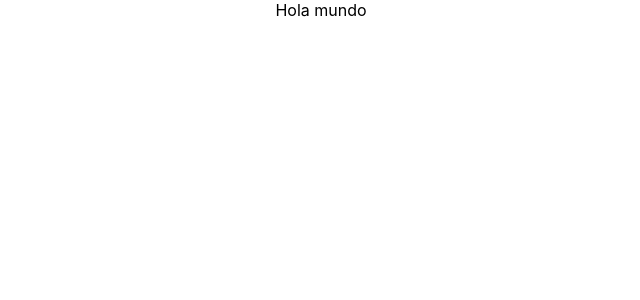
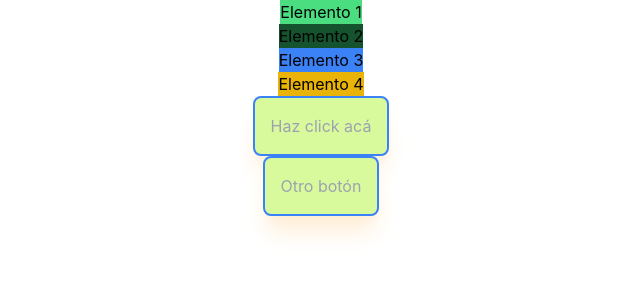
Before and after one commit to MinticcicloIII/explicacionestilosconspreproc, a React (Create React App) app: page / in a window 1280 px wide. Shown: the top 300 px of the page, without its empty margins (319-959 px from the left). Built offline with nearby package versions, Linux system fonts and the light colour scheme.

Commit message:
sin los applies sobre la misma linea

```diff
--- a/package.json
+++ b/package.json
@@ -34,5 +34,10 @@
       "last 1 firefox version",
       "last 1 safari version"
     ]
+  },
+  "devDependencies": {
+    "autoprefixer": "^10.4.2",
+    "postcss": "^8.4.5",
+    "tailwindcss": "^3.0.16"
   }
 }
--- /dev/null
+++ b/postcss.config.js
@@ -0,0 +1,6 @@
+module.exports = {
+  plugins: {
+    tailwindcss: {},
+    autoprefixer: {},
+  },
+}
--- a/src/App.css
+++ b/src/App.css
@@ -1,38 +1,3 @@
-.App {
-  text-align: center;
-}
-
-.App-logo {
-  height: 40vmin;
-  pointer-events: none;
-}
-
-@media (prefers-reduced-motion: no-preference) {
-  .App-logo {
-    animation: App-logo-spin infinite 20s linear;
-  }
-}
-
-.App-header {
-  background-color: #282c34;
-  min-height: 100vh;
-  display: flex;
-  flex-direction: column;
-  align-items: center;
-  justify-content: center;
-  font-size: calc(10px + 2vmin);
-  color: white;
-}
-
-.App-link {
-  color: #61dafb;
-}
-
-@keyframes App-logo-spin {
-  from {
-    transform: rotate(0deg);
-  }
-  to {
-    transform: rotate(360deg);
-  }
-}
+@tailwind base;
+@tailwind components;
+@tailwind utilities;
--- a/src/App.js
+++ b/src/App.js
@@ -1,13 +1,19 @@
-import logo from './logo.svg';
 import './App.css';
 
 function App() {
   return (
     <div className="App">
-    <span>Hola mundo</span>
-
+      <div className='flex flex-col items-center justify-center'>
+        <div className='mx-2 bg-green-400'>Elemento 1</div>
+        <div className='mx-2 bg-green-900'>Elemento 2</div>
+        <div className='mx-2 bg-blue-500'>Elemento 3</div>
+        <div className='mx-2 bg-yellow-500'>Elemento 4</div>
+        <button className='border-2 border-blue-500 p-4 bg-lime-200 text-gray-400 hover:text-gray-700 hover:bg-green-100 rounded-lg shadow-xl shadow-orange-100 hover:scale-125'>Haz click acá</button>
+        <button className='border-2 border-blue-500 p-4 bg-lime-200 text-gray-400 hover:text-gray-700 hover:bg-green-100 rounded-lg shadow-xl shadow-orange-100 hover:scale-125'>Otro botón</button>
+      </div>
     </div>
   );
 }
 
+/* Tailwind borra por defecto lo que tiene el navegador se cuera que el navegador tiene unas vainas por defecto? */
 export default App;
--- /dev/null
+++ b/tailwind.config.js
@@ -0,0 +1,9 @@
+module.exports = {
+  content: [
+    "./src/**/*.{js,jsx,ts,tsx}"
+  ],
+  theme: {
+    extend: {},
+  },
+  plugins: [],
+}
```
Also changed, not shown: 1 other file (tests, documents, lock files or other folders).
